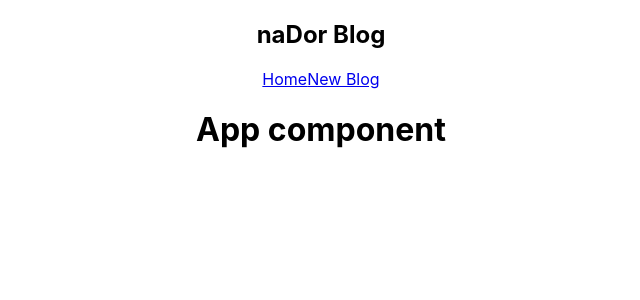
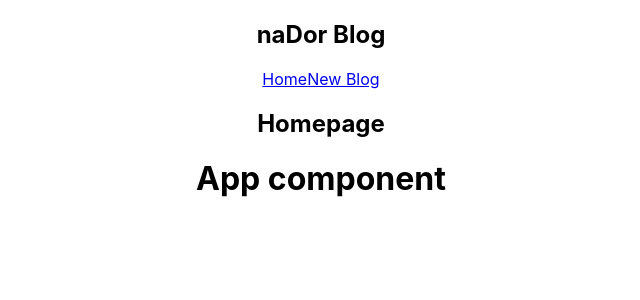
Before and after one commit to sharon5555/naDor-Blog, a React (Create React App) app in the folder nador-blog/: page / in a window 1280 px wide. Shown: the top 300 px of the page, without its empty margins (319-959 px from the left). Built offline with nearby package versions, Linux system fonts and the light colour scheme.

Commit message:
added home.js

```diff
--- a/nador-blog/src/App.js
+++ b/nador-blog/src/App.js
@@ -1,5 +1,6 @@
 import './App.css';
 import Navbar from './Navbar';
+import Home from './Home';
 
 function App() {
 
@@ -7,6 +8,7 @@
   return (
     <div className="App">
     <Navbar />
+    <Home />
       <div className="content">
       <h1>App component</h1>
       </div>
--- a/nador-blog/src/Home.js
+++ b/nador-blog/src/Home.js
@@ -0,0 +1,9 @@
+const Home = () => {
+    return (
+        <div className="home">
+        <h2>Homepage</h2>
+        </div>
+    );
+}
+
+export default Home;
```
